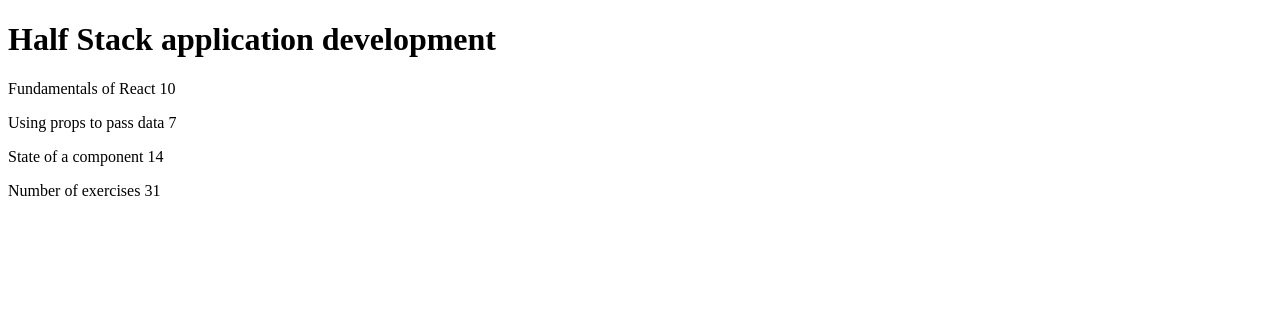
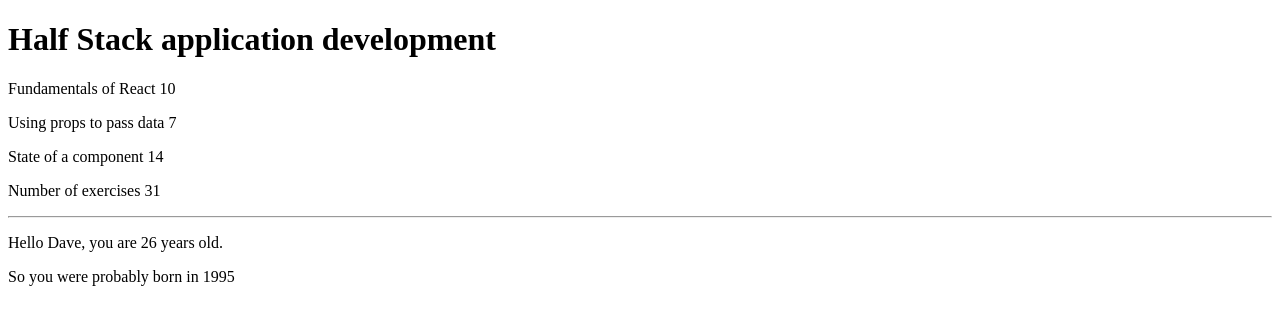
Before and after one commit to MasReed/full-stack-open-2021, a React (Create React App) app in the folder part1/: page / in a window 1280 px wide. Shown: the top 324 px of the page. Built offline with nearby package versions, Linux system fonts and the light colour scheme.

Commit message:
Destructuring in Hello component

```diff
--- a/part1/src/components/App.jsx
+++ b/part1/src/components/App.jsx
@@ -4,6 +4,7 @@ import React from 'react';
 import Header from './Header.jsx';
 import Content from './Content.jsx';
 import Total from './Total.jsx';
+import Hello from './Hello.jsx';
 
 const App = () => {
   const course = 'Half Stack application development'
@@ -21,12 +22,28 @@ const App = () => {
           exercises: 14
       }
   ];
+  const aPerson = {
+      name: 'Dave',
+      age: 26
+  };
+  const somePeople = [
+      {
+          name: 'Steve',
+          age: 55
+      },
+      {
+          name: 'Susan',
+          age: 62
+      }
+  ];
 
   return (
     <div>
       <Header title={course} />
       <Content parts={allParts} />
       <Total parts={allParts} />
+      <hr />
+      <Hello info={aPerson} />
     </div>
     );
 }
--- /dev/null
+++ b/part1/src/components/Hello.jsx
@@ -0,0 +1,15 @@
+import React from 'react';
+
+const Hello = (props) => {
+    const { name, age } = props.info;
+    const bornYear = () => new Date().getFullYear() - age
+
+    return (
+        <div>
+            <p>Hello {name}, you are {age} years old.</p>
+            <p>So you were probably born in {bornYear()}</p>
+        </div>
+    )
+}
+
+export default Hello
```
